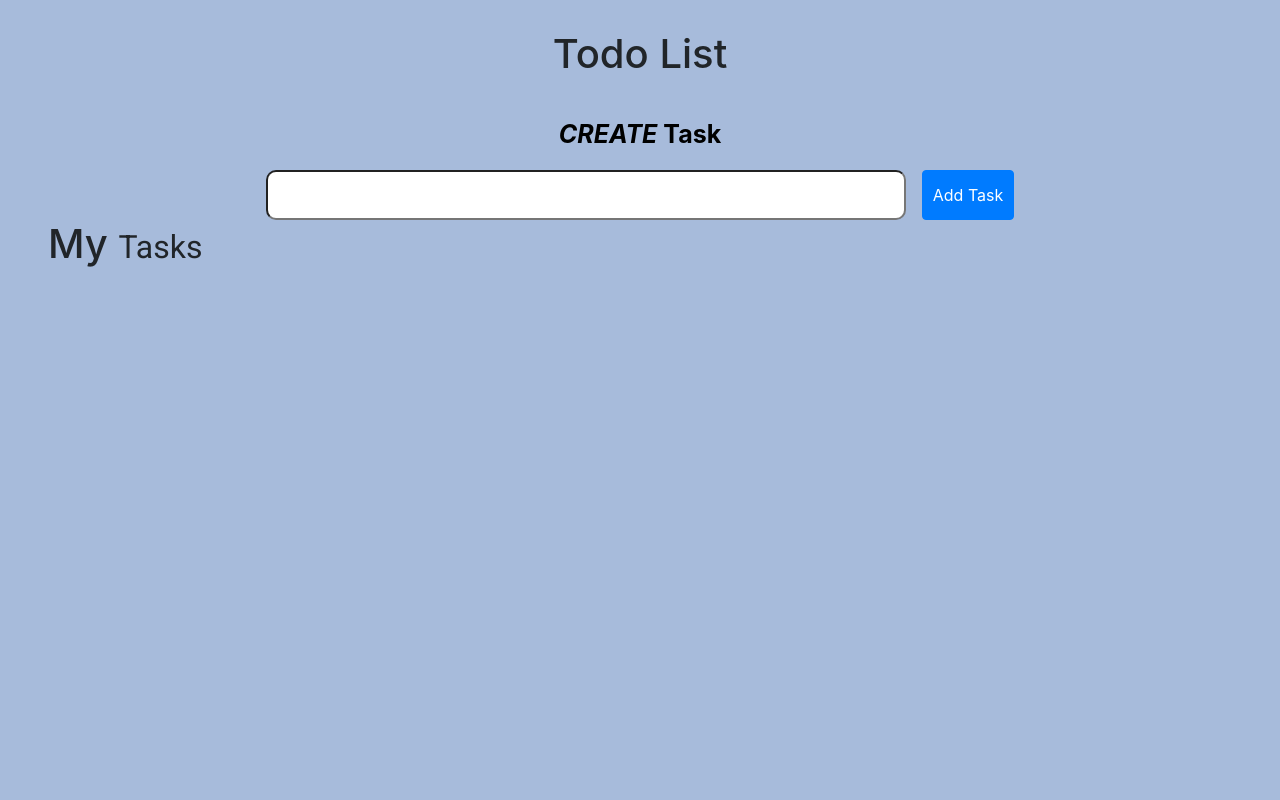
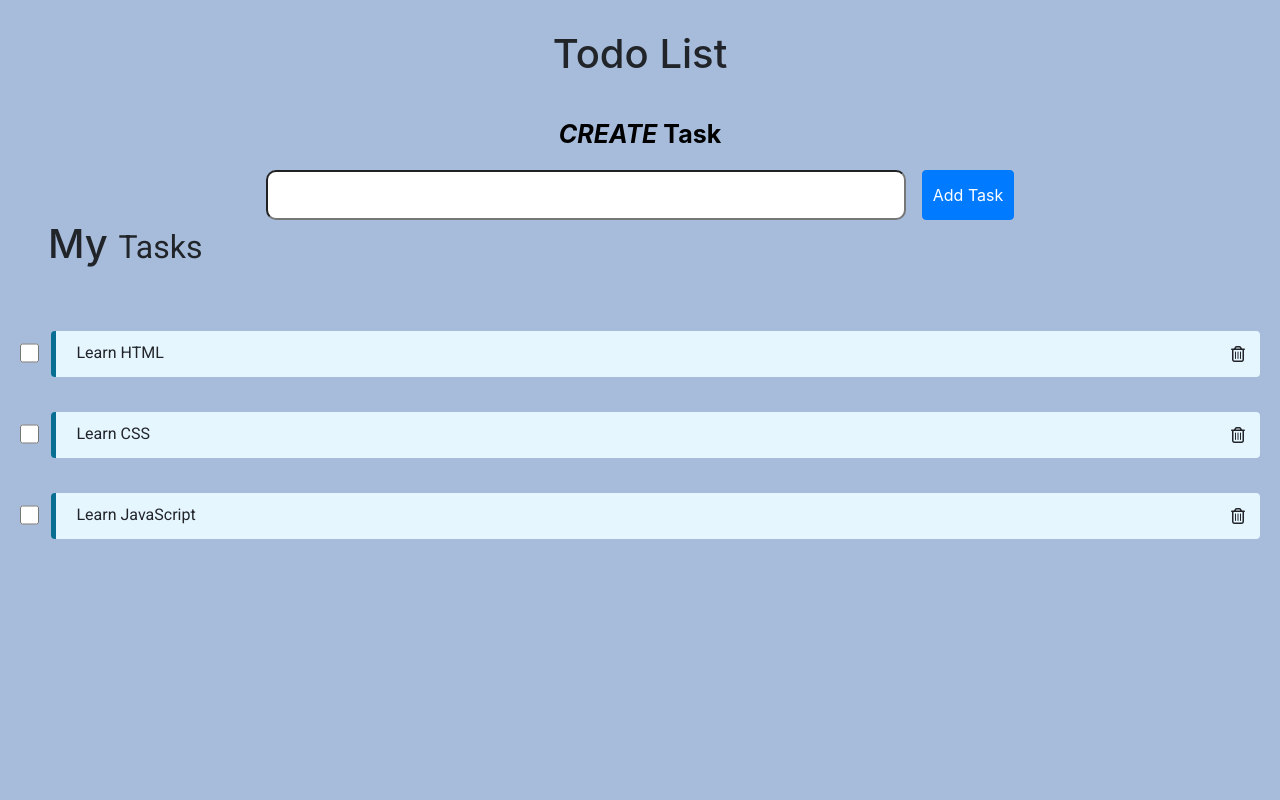
Before and after one commit to sireesha303/dynamic-website, a PHP site: page / in a window 1280 px wide. Run offline with PHP 8.4, Linux system fonts and the light colour scheme; some libraries are stand-ins or nearby versions; some web fonts are replaced.

Commit message:
Added static todos using JS

```diff
--- a/todo-list-script.js
+++ b/todo-list-script.js
@@ -0,0 +1,47 @@
+console.log("hello world");
+let todoList = [
+  {
+    text: "Learn HTML"
+  },
+  {
+    text: "Learn CSS"
+  },
+  {
+    text: "Learn JavaScript"
+  }
+];
+
+function createAndAppendTodo(todo) {
+  let todoItemsContainer = document.getElementById("todoItemsContainer");
+  let todoElement = document.createElement("li");
+  todoElement.classList.add("todo-item-container", "d-flex", "flex-row");
+  todoItemsContainer.appendChild(todoElement);
+
+  let inputElement = document.createElement("input");
+  inputElement.type = "checkbox";
+  inputElement.id = "checkboxInput";
+  inputElement.classList.add("checkbox-input");
+  todoElement.appendChild(inputElement);
+
+  let labelContainer = document.createElement("div");
+  labelContainer.classList.add("label-container", "d-flex", "flex-row");
+  todoElement.appendChild(labelContainer);
+
+  let labelElement = document.createElement("label");
+  labelElement.setAttribute("for", "checkboxInput");
+  labelElement.classList.add("checkbox-label");
+  labelElement.textContent = todo.text;
+  labelContainer.appendChild(labelElement);
+
+  let deleteIconContainer = document.createElement("div");
+  deleteIconContainer.classList.add("delete-icon-container");
+  labelContainer.appendChild(deleteIconContainer);
+
+  let deleteIcon = document.createElement("i");
+  deleteIcon.classList.add("far", "fa-trash-alt", "delete-icon");
+  deleteIconContainer.appendChild(deleteIcon);
+}
+
+for (let todo of todoList) {
+  createAndAppendTodo(todo);
+}
--- a/todo-list-styles.css
+++ b/todo-list-styles.css
@@ -44,9 +44,76 @@ todo-items-heading {
 
 .todo-items-container {
   margin: 0px;
-  padding: 0px;
+  padding: 20px;
 }
 
 .todo-item-container {
-  margin-top: 15px;
+  margin-top: 35px;
 }
+
+.todo-user-input {
+  background-color: white;
+  width: 100%;
+  border-style: solid;
+  border-width: 1px;
+  border-color: #e4e7eb;
+  border-radius: 10px;
+  margin-top: 10px;
+  padding: 15px;
+}
+
+.add-todo-button {
+  color: white;
+  background-color: #4c63b6;
+  font-family: "Roboto";
+  font-size: 18px;
+  border-width: 0px;
+  border-radius: 4px;
+  margin-top: 20px;
+  margin-bottom: 50px;
+  padding-top: 5px;
+  padding-bottom: 5px;
+  padding-right: 20px;
+  padding-left: 20px;
+}
+
+.label-container {
+  background-color: #e6f6ff;
+  width: 100%;
+  border-style: solid;
+  border-width: 5px;
+  border-color: #096f92;
+  border-right: none;
+  border-top: none;
+  border-bottom: none;
+  border-radius: 4px;
+}
+
+.checkbox-input {
+  width: 20px;
+  height: 20px;
+  margin-top: 12px;
+  margin-right: 12px;
+}
+
+.checkbox-label {
+  font-family: "Roboto";
+  font-size: 16px;
+  font-weight: 400;
+  width: 82%;
+  margin: 0px;
+  padding-top: 10px;
+  padding-bottom: 10px;
+  padding-left: 20px;
+  padding-right: 20px;
+  border-radius: 5px;
+}
+
+.delete-icon-container {
+  text-align: right;
+  width: 18%;
+}
+
+.delete-icon {
+  padding: 15px;
+}
--- a/todo-list.html
+++ b/todo-list.html
@@ -7,11 +7,12 @@
     <script src="https://stackpath.bootstrapcdn.com/bootstrap/4.5.2/js/bootstrap.min.js" integrity="sha384-B4gt1jrGC7Jh4AgTPSdUtOBvfO8shuf57BaghqFfPlYxofvL8/KUEfYiJOMMV+rV" crossorigin="anonymous"></script>
     <script src="https://kit.fontawesome.com/5f59ca6ad3.js" crossorigin="anonymous"></script>
     <link rel="stylesheet" href="todo-list-styles.css"/>
+    <script src="todo-list-script.js" defer></script>
   </head>
   <body>
     <div class="bg-container">
       <h1 class="todo-title">Todo List</h1>
-      <p class="subtitle"><span class="span-element">CREATE</span> Task</p>
+      <p class="subtitle" id="subTitle"><span class="span-element">CREATE</span> Task</p>
       <div class="d-flex flex-row justify-content-center">
         <input type="text" class="todo-input"/>
         <button class="btn btn-primary button ml-3">Add Task</button>
@@ -19,7 +20,8 @@
       <h1 class="todo-items-heading ml-5">
               My <span class="todo-items-heading-subpart">Tasks</span>
       </h1>
-      <ul class="todo-items-container" id="todoItemsContainer"></ul>
+      <ul class="todo-items-container" id="todoItemsContainer">
+      </ul>
     </div>
   </body>
 </html>
```
